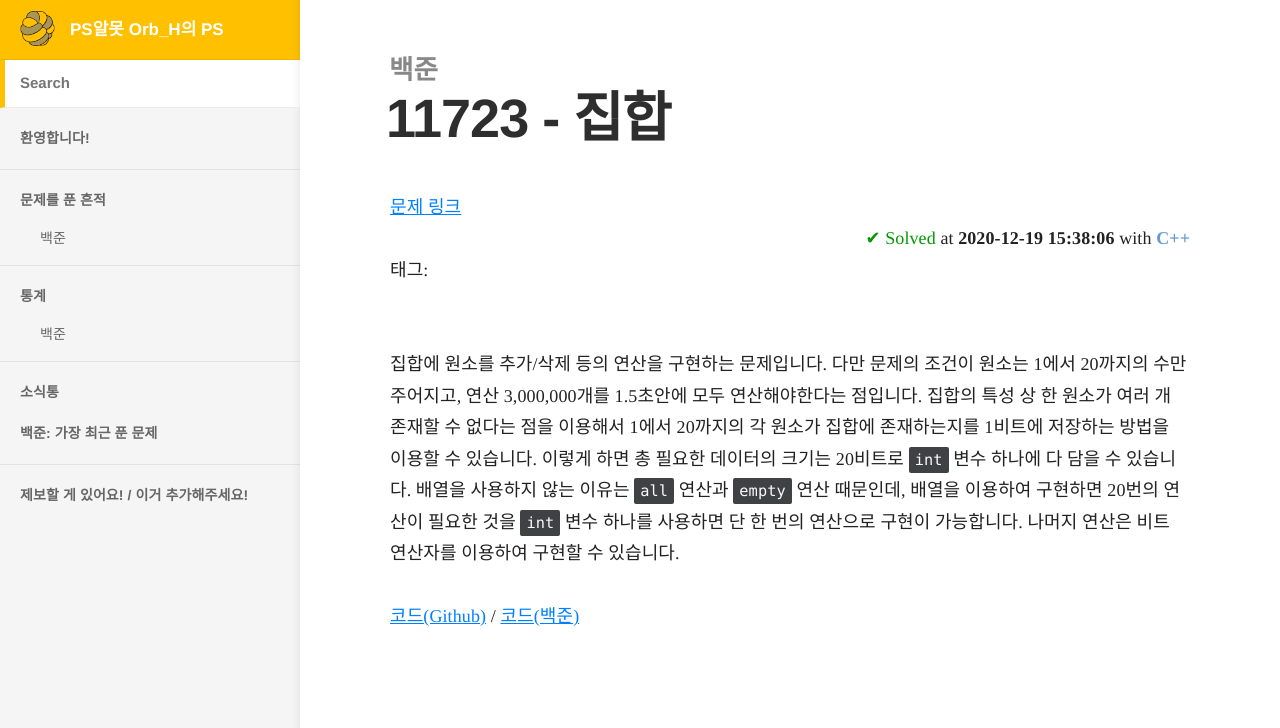
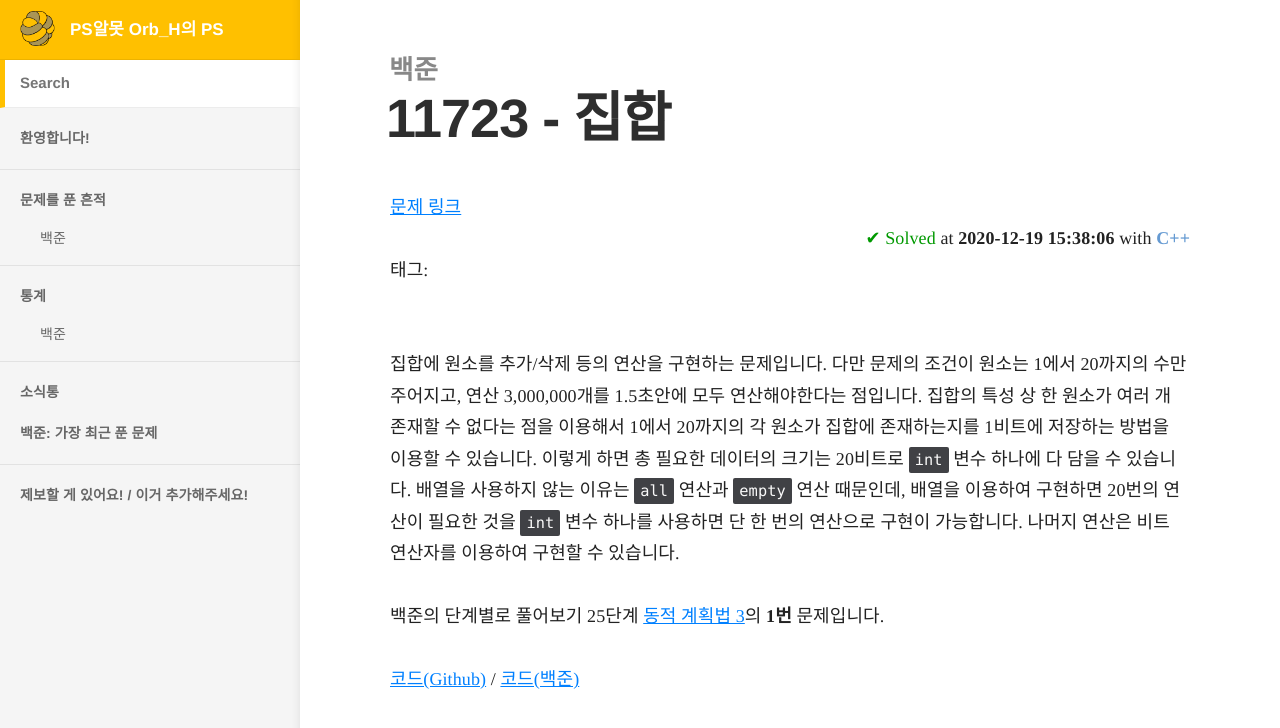
Before and after one commit to Orb-H/nojam, a Jekyll site: the page built from docs/_docs/nojam/11723.md, in a window 1280 px wide. Shown: the top 728 px of the page. Built offline with Jekyll 4.4.1, drawn with Linux system fonts in a browser that asks for light colours; some web fonts are replaced; some of the changed lines change nothing that is shown.

Commit message:
Change step info showing method to liquid

```diff
--- /dev/null
+++ b/docs/_data/nojam_step.yml
@@ -0,0 +1,461 @@
+- name: 입출력과 사칙연산
+  addr: 1
+  problems:
+    - 2557
+    - 10718
+    - 10171
+    - 10172
+    - 1000
+    - 1001
+    - 10998
+    - 1008
+    - 10869
+    - 10430
+    - 2588
+- name: if문
+  addr: 4
+  problems:
+    - 1330
+    - 9498
+    - 2753
+    - 14681
+    - 2884
+- name: for문
+  addr: 3
+  problems:
+    - 2739
+    - 10950
+    - 8393
+    - 15552
+    - 2741
+    - 2742
+    - 11021
+    - 11022
+    - 2438
+    - 2439
+    - 10871
+- name: while문
+  addr: 2
+  problems:
+    - 10952
+    - 10951
+    - 1110
+- name: 1차원 배열
+  addr: 6
+  problems:
+    - 10818
+    - 2562
+    - 2577
+    - 3052
+    - 1546
+    - 8958
+    - 4344
+- name: 함수
+  addr: 5
+  problems:
+    - 15596
+    - 4673
+    - 1065
+- name: 문자열
+  addr: 7
+  problems:
+    - 11654
+    - 11720
+    - 10809
+    - 2675
+    - 1157
+    - 1152
+    - 2908
+    - 5622
+    - 2941
+    - 1316
+- name: 수학 1
+  addr: 8
+  problems:
+    - 1712
+    - 2839
+    - 2292
+    - 1193
+    - 2869
+    - 10250
+    - 2775
+    - 1011
+- name: 수학 2
+  addr: 10
+    - 1978
+    - 2581
+    - 1929
+    - 4948
+    - 9020
+    - 1085
+    - 3009
+    - 4153
+    - 3053
+    - 1002
+- name: 재귀
+  addr: 19
+  problems:
+    - 10872
+    - 10870
+    - 2447
+    - 11729
+- name: 브루트 포스
+  addr: 22
+  problems:
+    - 2798
+    - 2231
+    - 7568
+    - 1018
+    - 1436
+- name: 정렬
+  addr: 9
+  problems:
+    - 2750
+    - 2751
+    - 10989
+    - 2108
+    - 1427
+    - 11650
+    - 11651
+    - 1181
+    - 10814
+- name: 백트래킹
+  addr: 34
+  problems:
+    - 15649
+    - 15650
+    - 15651
+    - 15652
+    - 9663
+    - 2580
+    - 14888
+    - 14889
+- name: 동적 계획법 1
+  addr: 16
+  problems:
+    - 2748
+    - 1003
+    - 1904
+    - 9461
+    - 1149
+    - 1932
+    - 2579
+    - 1463
+    - 10844
+    - 2156
+    - 11053
+    - 11054
+    - 2565
+    - 9251
+    - 1912
+    - 12865
+- name: 그리디 알고리즘
+  addr: 33
+  problems:
+    - 11047
+    - 1931
+    - 11399
+    - 1541
+- name: 수학 3
+  addr: 18
+  problems:
+    - 5086
+    - 1037
+    - 11653
+    - 2609
+    - 2981
+    - 3036
+    - 11050
+    - 11051
+    - 9375
+    - 1676
+    - 2004
+- name: 스택
+  addr: 11
+  problems:
+    - 10828
+    - 10773
+    - 9012
+    - 4949
+    - 1874
+- name: 큐, 덱
+  addr: 12
+  problems:
+    - 18258
+    - 2164
+    - 11866
+    - 1966
+    - 10866
+    - 1021
+    - 5430
+- name: 분할 정복
+  addr: 20
+  problems:
+    - 2630
+    - 1992
+    - 1780
+    - 1629
+    - 11401
+    - 2740
+    - 10830
+    - 2749
+    - 6549
+    - 2261
+- name: 이분 탐색
+  addr: 29
+  problems:
+    - 1920
+    - 10816
+    - 1654
+    - 2805
+    - 2110
+    - 1300
+    - 12015
+- name: 우선순위 큐
+  addr: 13
+  problems:
+    - 11279
+    - 1927
+    - 11286
+    - 1655
+- name: 동적 계획법 2
+  addr: 17
+  problems:
+    - 2293
+    - 11066
+    - 11049
+    - 1520
+    - 7579
+    - 10942
+- name: DFS와 BFS
+  addr: 24
+  problems:
+    - 1260
+    - 2606
+    - 2667
+    - 1012
+    - 2178
+    - 7576
+    - 7569
+    - 1697
+    - 2206
+- name: 최단 경로
+  addr: 26
+  problems:
+    - 1753
+    - 1504
+    - 9370
+    - 11657
+    - 11404
+    - 10217
+    - 1956
+- name: 동적 계획법 3
+  addr: 31
+  problems:
+    - 11723
+    - 2098
+    - 1086
+    - 17404
+    - 2482
+- name: 동적 계획법과 최단거리 역추적
+  addr: 41
+  problems:
+    - 12852
+    - 14002
+    - 14003
+    - 9252
+    - 2618
+    - 13913
+    - 9019
+    - 11779
+- name: 투 포인터
+  addr: 59
+- name: 트리
+  addr: 23
+  problems:
+    - 11725
+    - 1167
+    - 1967
+    - 1991
+    - 2263
+    - 5639
+- name: 유니온 파인드
+  addr: 14
+  problems:
+    - 1717
+    - 1976
+    - 4195
+- name: 최소 신장 트리
+  addr: 15
+  problems:
+    - 9372
+    - 1197
+    - 4386
+    - 1774
+    - 2887
+- name: 트리에서의 동적 계획법
+  addr: 21
+  problems:
+    - 15681
+    - 2213
+    - 2533
+    - 1949
+- name: 수학 4
+  addr: 45
+  problems:
+    - 2166
+    - 11758
+    - 17386
+    - 17387
+    - 2162
+- name: 문자열 알고리즘 1
+  addr: 27
+  problems:
+    - 1786
+    - 4354
+    - 1305
+    - 10266
+    - 14725
+    - 14425
+    - 5670
+- name: 위상 정렬
+  addr: 25
+  problems:
+    - 2252
+    - 3665
+    - 1005
+    - 1766
+    - 13344
+- name: 최소 공통 조상
+  addr: 40
+  problems:
+    - 3584
+    - 17435
+    - 11438
+    - 3176
+    - 13511
+- name: 강한 연결 요소
+  addr: 43
+  problems:
+    - 2150
+    - 4196
+    - 3977
+    - 4013
+    - 11280
+    - 11281
+    - 3648
+    - 16367
+- name: 세그먼트 트리
+  addr: 35
+  problems:
+    - 11659
+    - 2042
+    - 11505
+    - 2357
+    - 1517
+    - 9345
+    - 16975
+    - 12899
+- name: 스위핑
+  addr: 39
+  problems:
+    - 2170
+    - 2836
+    - 5419
+    - 17131
+    - 7626
+    - 11012
+- name: 동적 계획법 4
+  addr: 47
+- name: 컨벡스 헐
+  addr: 37
+  problems:
+    - 1708
+    - 9240
+    - 10254
+    - 7420
+    - 3878
+    - 3679
+- name: 이분 매칭
+  addr: 38
+  problems:
+    - 11375
+    - 11376
+    - 1017
+    - 1671
+    - 1867
+    - 11014
+- name: 네트워크 플로우
+  addr: 36
+  problems:
+    - 17412
+    - 11378
+    - 2361
+    - 13161
+    - 1420
+- name: MCMF
+  addr: 42
+  problems:
+    - 10831
+- name: 수학 5
+  addr: 44
+  problems:
+    - 5615
+    - 4149
+    - 10531
+    - 1067
+    - 17134
+    - 15576
+- name: 문자열 알고리즘 2
+  addr: 28
+  problems:
+    - 13275
+    - 16163
+    - 11046
+    - 13713
+    - 16229
+    - 9428
+    - 1605
+    - 11479
+    - 13322
+    - 9250
+    - 10256
+    - 2809
+- name: 어려운 구간 쿼리
+  addr: 30
+  problems:
+    - 2820
+    - 10999
+    - 12844
+    - 1395
+    - 16357
+    - 13547
+    - 13548
+    - 8462
+- name: 동적 계획법 최적화
+  addr: 32
+  problems:
+    - 11003
+    - 5977
+    - 15678
+    - 14751
+    - 13263
+    - 4008
+    - 10067
+    - 11001
+    - 13261
+    - 14636
+    - 13974
+- name: 매우 어려운 자료구조와 알고리즘
+  addr: 46
+  problems:
+    - 13510
+    - 13512
+    - 13514
+    - 13854
+    - 3444
+    - 13159
+    - 16911
+    - 14216
+    - 13323
+    - 13324
--- a/docs/_data/nojam_step_name.yml
+++ /dev/null
@@ -1,97 +0,0 @@
--
-- name: 입출력과 사칙연산
-  addr: 1
-- name: if문
-  addr: 4
-- name: for문
-  addr: 3
-- name: while문
-  addr: 2
-- name: 1차원 배열
-  addr: 6
-- name: 함수
-  addr: 5
-- name: 문자열
-  addr: 7
-- name: 수학 1
-  addr: 8
-- name: 수학 2
-  addr: 10
-- name: 재귀
-  addr: 19
-- name: 브루트 포스
-  addr: 22
-- name: 정렬
-  addr: 9
-- name: 백트래킹
-  addr: 34
-- name: 동적 계획법 1
-  addr: 16
-- name: 그리디 알고리즘
-  addr: 33
-- name: 수학 3
-  addr: 18
-- name: 스택
-  addr: 11
-- name: 큐, 덱
-  addr: 12
-- name: 분할 정복
-  addr: 20
-- name: 이분 탐색
-  addr: 29
-- name: 우선순위 큐
-  addr: 13
-- name: 동적 계획법 2
-  addr: 17
-- name: DFS와 BFS
-  addr: 24
-- name: 최단 경로
-  addr: 26
-- name: 동적 계획법 3
-  addr: 31
-- name: 동적 계획법과 최단거리 역추적
-  addr: 41
-- name: 투 포인터
-  addr: 59
-- name: 트리
-  addr: 23
-- name: 유니온 파인드
-  addr: 14
-- name: 최소 신장 트리
-  addr: 15
-- name: 트리에서의 동적 계획법
-  addr: 21
-- name: 수학 4
-  addr: 45
-- name: 문자열 알고리즘 1
-  addr: 27
-- name: 위상 정렬
-  addr: 25
-- name: 최소 공통 조상
-  addr: 40
-- name: 강한 연결 요소
-  addr: 43
-- name: 세그먼트 트리
-  addr: 35
-- name: 스위핑
-  addr: 39
-- name: 동적 계획법 4
-  addr: 47
-- name: 컨벡스 헐
-  addr: 37
-- name: 이분 매칭
-  addr: 38
-- name: 네트워크 플로우
-  addr: 36
-- name: MCMF
-  addr: 42
-- name: 수학 5
-  addr: 44
-- name: 문자열 알고리즘 2
-  addr: 28
-- name: 어려운 구간 쿼리
-  addr: 30
-- name: 동적 계획법 최적화
-  addr: 32
-- name: 매우 어려운 자료구조와 알고리즘
-  addr: 46
--- a/docs/_layouts/nojam.html
+++ b/docs/_layouts/nojam.html
@@ -69,12 +69,28 @@ layout: default
 <br />
 <p></p>
 
-{{ content }} {% if page.solve_step %}
-{% assign num = page.solve_step[0] %}
+{{ content }}
+
+{% assign name = nil %}
+{% for step in site.data.nojam_step %}
+{% assign flag = false %}
+{% for num in step.problems %}
+{% if num == page.solve_num %}
+{% assign name = step.name %}
+{% assign addr = step.addr %}
+{% assign num2 = forloop.index %}
+{% assign flag = true %}
+{% else %}
+{% endif %}
+{% endfor %}
+{% if flag %}
+{% assign num1 = forloop.index %}
+{% endif %}
+{% endfor %}
+{% if name %}
 <p>
-  백준의 단계별로 풀어보기 {{ num }}단계
-  <a href="https://www.acmicpc.net/step/{{ site.data.nojam_step_name[num].addr }}">{{ site.data.nojam_step_name[num].name }}</a>의 <b>{{ page.solve_step[1]
-    }}번</b> 문제입니다.
+  백준의 단계별로 풀어보기 {{ num1 }}단계
+  <a href="https://www.acmicpc.net/step/{{ addr }}">{{ name }}</a>의 <b>{{ num2 }}번</b> 문제입니다.
 </p>
 {% endif %}
 {% if page.solve_exclude == nil %}
```
